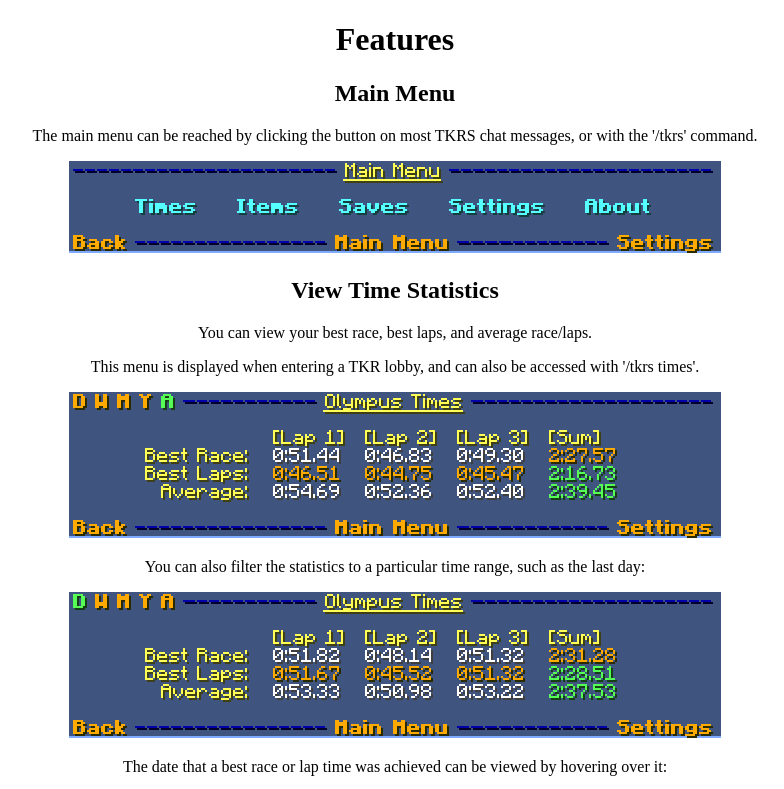
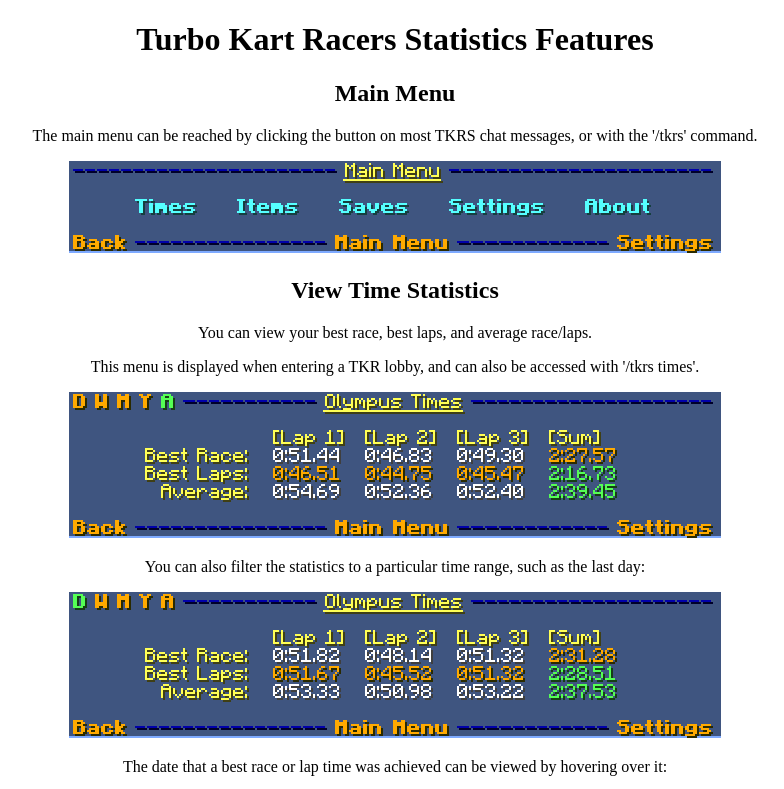
Before and after one commit to Solitaan/solitaan.com, a plain HTML site: page tkrs/index.html in a window 1280 px wide. Shown: the top 789 px of the page, without its empty margins (245-1029 px from the left). Drawn offline with Linux system fonts and the light colour scheme.

Commit message:
Update index.html

```diff
--- a/tkrs/index.html
+++ b/tkrs/index.html
@@ -6,7 +6,7 @@
   </head>
   <body>
     <div align="center">
-      <h1>Features</h1>
+      <h1>Turbo Kart Racers Statistics Features</h1>
 
       <h2>Main Menu</h2>
       <p>The main menu can be reached by clicking the button on most TKRS chat messages, or with the '/tkrs' command.</p>
```
